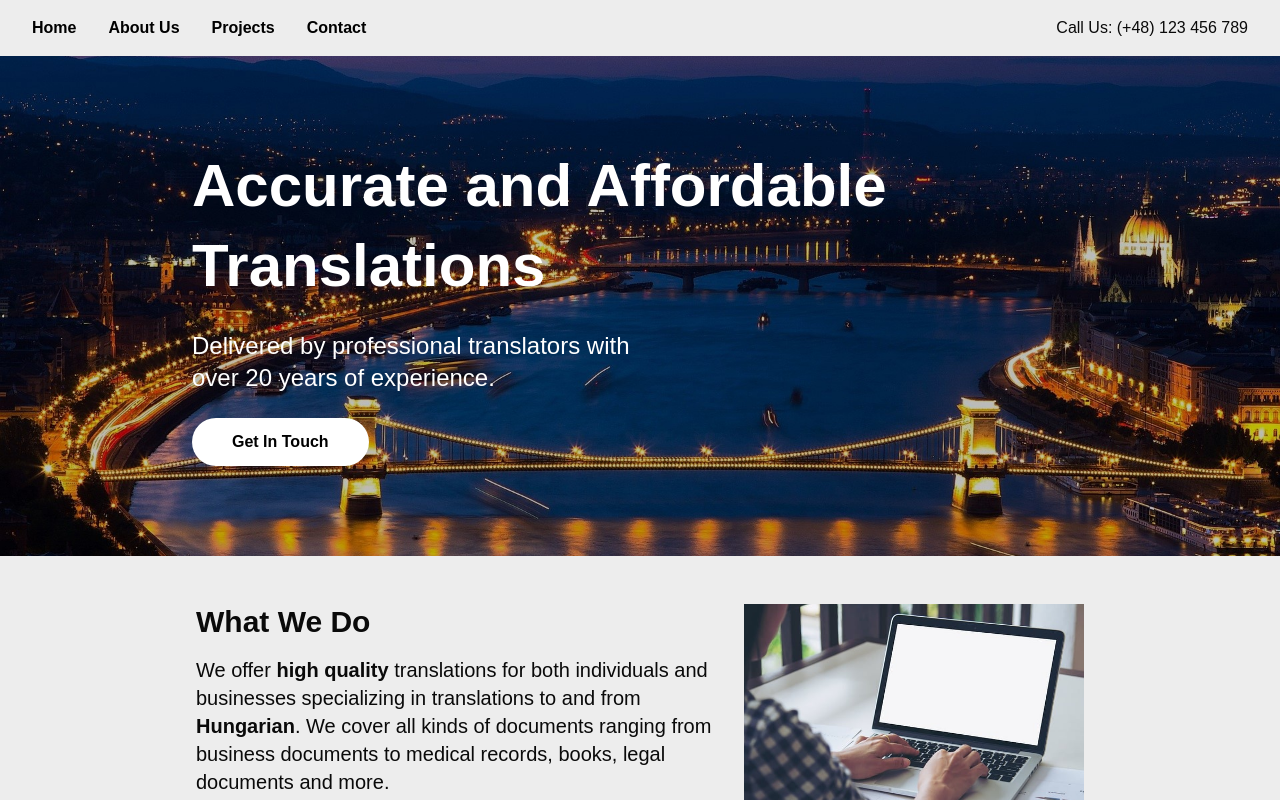
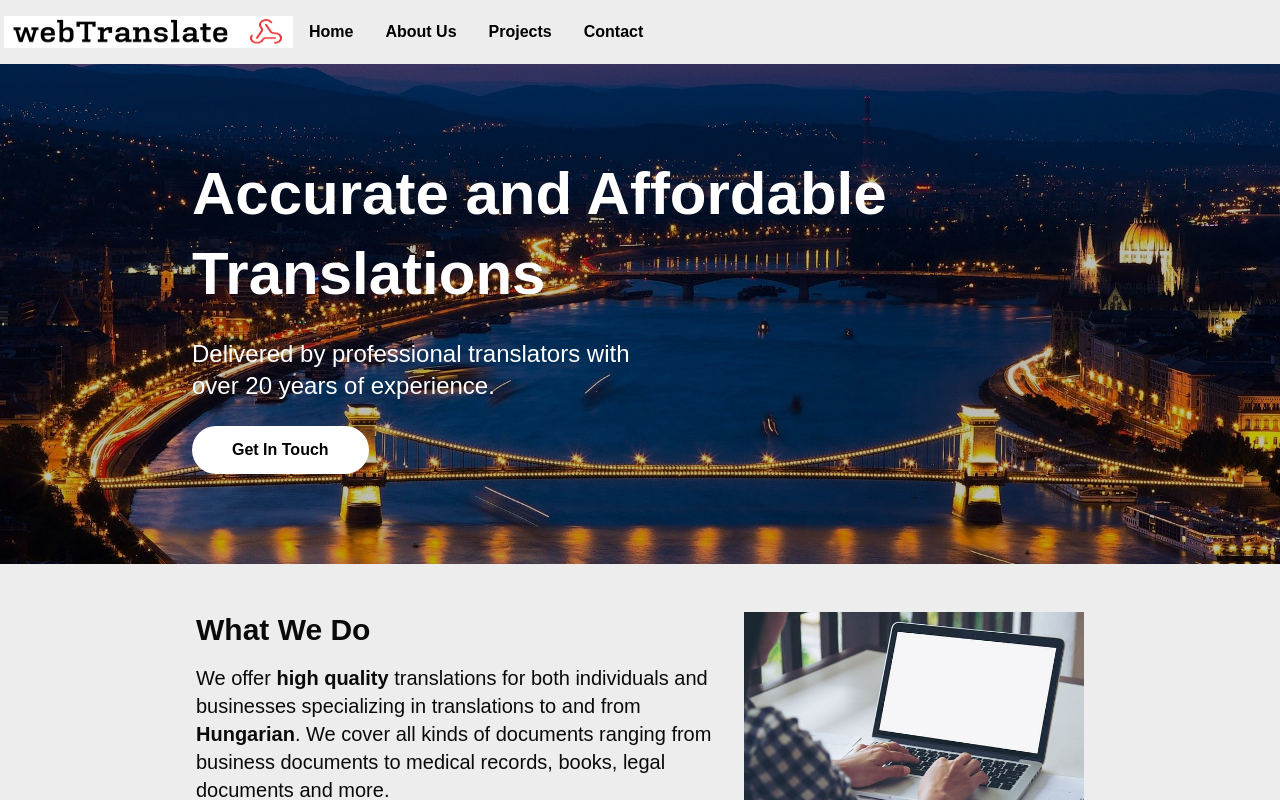
Before and after one commit to Jerry-BloodBerry/translations-website, a Next.js app: page / in a window 1280 px wide. Shown: the top 800 px of the page. Built offline with nearby package versions, Linux system fonts and the light colour scheme.

Commit message:
wip: start working on the navbar

```diff
--- a/components/navbar.tsx
+++ b/components/navbar.tsx
@@ -1,40 +1,133 @@
-import Link from "next/link";
-import React from "react";
+'use client'
+
+import React, { useState } from 'react'
+import Image from 'next/image'
+import Link from 'next/link'
+import logo from '@/public/images/logo.png'
+import { XMarkIcon } from '@heroicons/react/24/outline'
 
 const Navbar = () => {
+  const [menuOpen, setMenuOpen] = useState(false)
+
   return (
-        <nav className="h-10 bg-transparent pt-4 pb-10 px-8">
-            <div className="flex justify-center md:justify-between">
-                <ul className="list-none flex gap-8 text-black font-bold">
+    <nav className="bg-transparent py-4 pl-1 pr-4">
+      <div className="flex justify-between items-center">
+        {/* Logo */}
+        <div className="flex items-center">
+          <Link href={'/'}>
+            <Image
+              src={logo}
+              alt="logo"
+              width={289}
+              height={40}
+              className="h-[32px] mr-4"
+            />
+          </Link>
+          {/* Desktop Navigation */}
+          <ul className="hidden md:flex list-none justify-center items-center gap-8 text-black font-bold">
             <li>
-                        <Link href={"/"} className="hover:text-[#CE2939] transition-colors duration-150">
+              <Link
+                href={'/'}
+                className="hover:text-[#CE2939] transition-colors duration-150 block h-full"
+              >
                 Home
               </Link>
             </li>
             <li>
-                        <Link href={"/about"} className="hover:text-[#CE2939] transition-colors duration-150">
+              <Link
+                href={'/about'}
+                className="hover:text-[#CE2939] transition-colors duration-150"
+              >
                 About Us
               </Link>
             </li>
             <li>
-                        <Link href={"/projects"} className="hover:text-[#CE2939] transition-colors duration-150">
+              <Link
+                href={'/projects'}
+                className="hover:text-[#CE2939] transition-colors duration-150"
+              >
                 Projects
               </Link>
             </li>
             <li>
-                        <Link href={"/contact"} className="hover:text-[#CE2939] transition-colors duration-150">
+              <Link
+                href={'/contact'}
+                className="hover:text-[#CE2939] transition-colors duration-150"
+              >
                 Contact
               </Link>
             </li>
           </ul>
-                <ul className="hidden md:flex">
-                    <li>
-                        <a href={`tel:+48 123 456 789`}>Call Us: (+48) 123 456 789</a>
+        </div>
+
+        {/* Mobile Hamburger Menu Button */}
+        <div className="md:hidden flex items-center">
+          <button
+            onClick={() => setMenuOpen(!menuOpen)}
+            className="text-black focus:outline-none"
+          >
+            <span className="block w-6 h-0.5 bg-black mb-1"></span>
+            <span className="block w-6 h-0.5 bg-black mb-1"></span>
+            <span className="block w-6 h-0.5 bg-black"></span>
+          </button>
+        </div>
+      </div>
+
+      {/* Mobile Menu */}
+      {menuOpen && (
+        <div
+          className={`fixed top-0 right-0 z-40 h-screen p-4 overflow-y-auto w-80 bg-white transform transition-transform duration-300 ease-in-out ${menuOpen ? 'translate-x-0' : 'translate-x-full'}}`}
+        >
+          <div className="w-full mt-2 px-1 flex justify-end">
+            <button
+              onClick={() => setMenuOpen(false)}
+              className="text-black focus:outline-none"
+            >
+              <XMarkIcon className="size-6 text-gray-400" />
+            </button>
+          </div>
+          <ul className="flex flex-col items-end gap-6 text-black font-bold text-lg px-6 mt-4">
+            <li className="w-full text-left border-b pb-2">
+              <Link
+                href={'/'}
+                className="hover:text-[#CE2939] transition-colors duration-150"
+                onClick={() => setMenuOpen(false)}
+              >
+                Home
+              </Link>
+            </li>
+            <li className="w-full text-left border-b pb-2">
+              <Link
+                href={'/about'}
+                className="hover:text-[#CE2939] transition-colors duration-150"
+                onClick={() => setMenuOpen(false)}
+              >
+                About Us
+              </Link>
+            </li>
+            <li className="w-full text-left border-b pb-2">
+              <Link
+                href={'/projects'}
+                className="hover:text-[#CE2939] transition-colors duration-150"
+                onClick={() => setMenuOpen(false)}
+              >
+                Projects
+              </Link>
+            </li>
+            <li className="w-full text-left border-b pb-2">
+              <Link
+                href={'/contact'}
+                className="hover:text-[#CE2939] transition-colors duration-150"
+                onClick={() => setMenuOpen(false)}
+              >
+                Contact
+              </Link>
             </li>
           </ul>
         </div>
+      )}
     </nav>
-    );
-};
+  )
+}
 
-export default Navbar;
+export default Navbar
```
Also changed, not shown: public/images/logo.png (added). Lines whose indentation alone changed are shown as unchanged.
